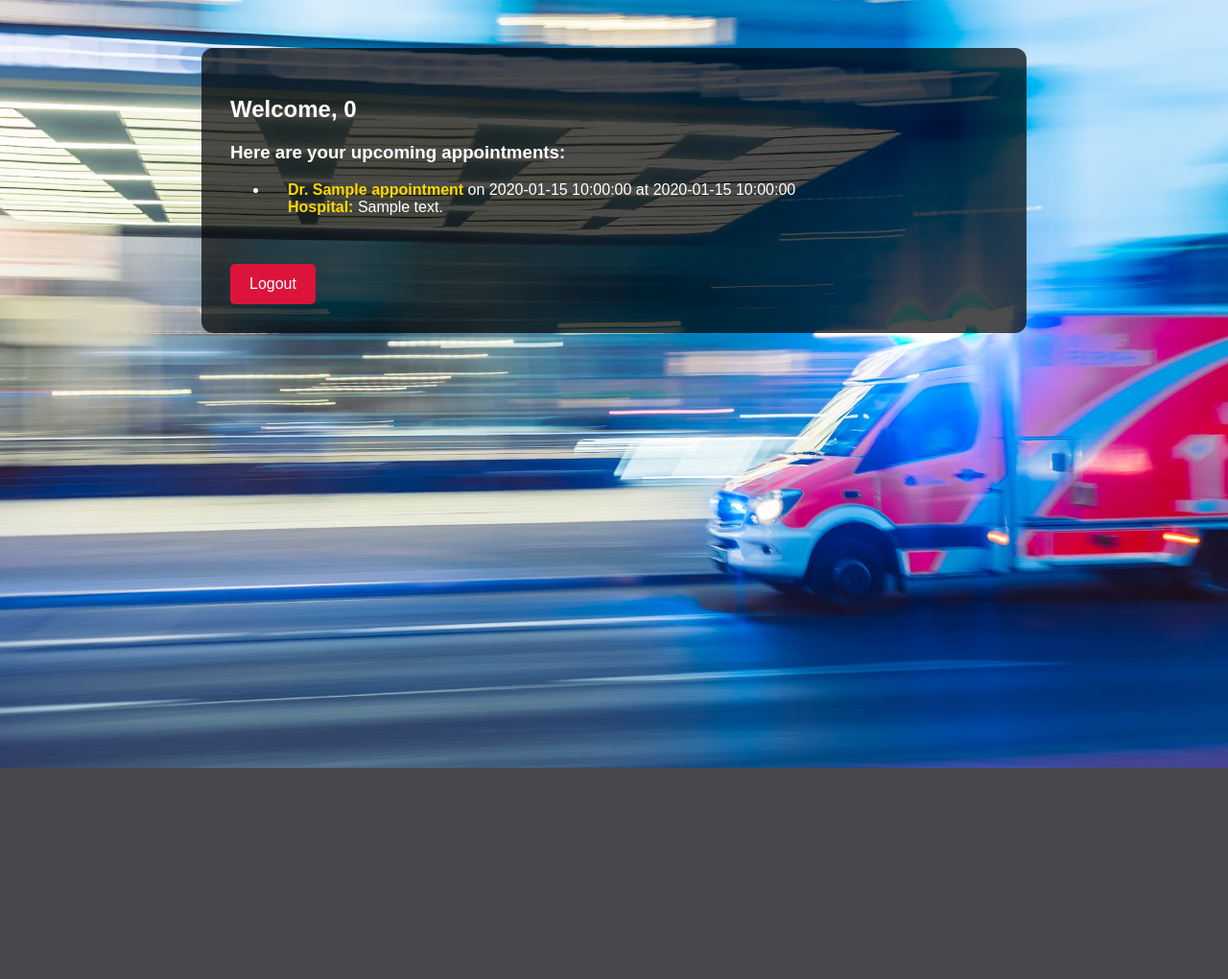
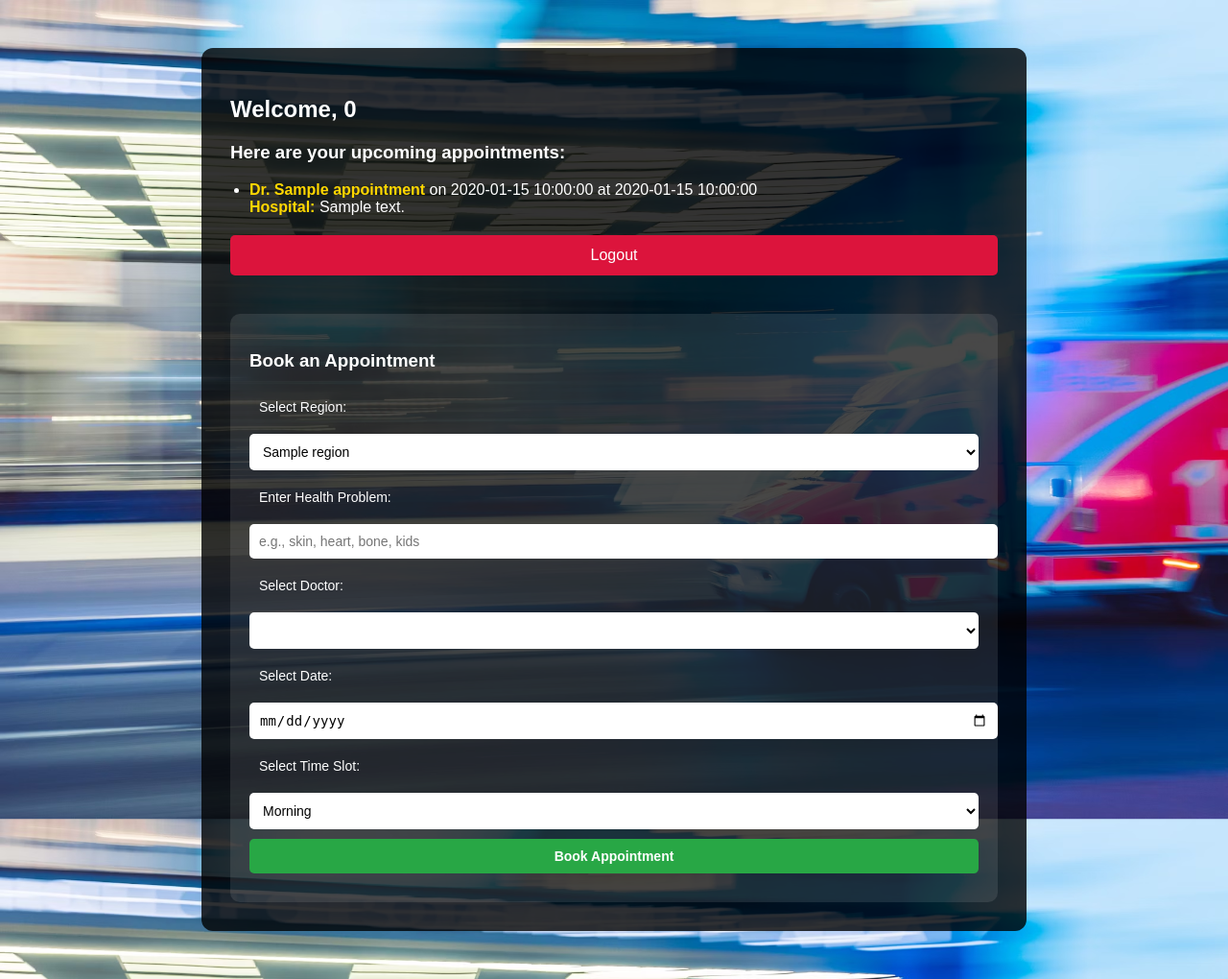
Before and after one commit to Prasad2754/capstone-hospital-app, a Flask app: page /dashboard in a window 1280 px wide. Shown: the whole page at 96% size. Before the commit the page ends 800 px from the top, so only its background shows below. Run offline with Flask 3, Linux system fonts and the light colour scheme; the visitor is signed in with stand-in values (Sample User, id 1); a database or web service that is not in the repository returns one stand-in record (values such as "Sample title"); data that the repository does not hold is empty; some libraries are stand-ins or nearby versions.

Commit message:
Restored appointment booking form on dashboard

```diff
--- a/templates/dashboard.html
+++ b/templates/dashboard.html
@@ -13,7 +13,7 @@
         }
 
         .dashboard {
-            background-color: rgba(0, 0, 0, 0.7); /* semi-transparent */
+            background-color: rgba(0, 0, 0, 0.8);
             margin: 50px auto;
             padding: 30px;
             border-radius: 12px;
@@ -21,13 +21,17 @@
             max-width: 800px;
         }
 
-        h2 {
+        h2, h3 {
             color: #ffffff;
+        }
+
+        ul {
+            list-style: disc;
+            padding-left: 20px;
         }
 
         .appointment {
             margin-bottom: 20px;
-            padding-left: 20px;
         }
 
         strong {
@@ -41,19 +45,50 @@
             padding: 12px 20px;
             font-size: 16px;
             border-radius: 5px;
-            margin-top: 30px;
+            margin-bottom: 30px;
             cursor: pointer;
         }
 
         .logout-btn:hover {
             background: #b30000;
         }
+
+        .form-section {
+            margin-top: 40px;
+            background-color: rgba(255, 255, 255, 0.1);
+            padding: 20px;
+            border-radius: 10px;
+        }
+
+        label, select, input, button {
+            display: block;
+            width: 100%;
+            margin: 10px 0;
+            padding: 10px;
+            font-size: 14px;
+            border-radius: 5px;
+            border: none;
+        }
+
+        select, input {
+            background: #fff;
+            color: #000;
+        }
+
+        button.book {
+            background-color: #28a745;
+            color: white;
+            font-weight: bold;
+        }
+
+        button.book:hover {
+            background-color: #218838;
+        }
     </style>
 </head>
 <body>
     <div class="dashboard">
         <h2>Welcome, {{ patient_name }}</h2>
-
         <h3>Here are your upcoming appointments:</h3>
         <ul>
             {% for appt in appointments %}
@@ -67,6 +102,80 @@
         <form action="/logout">
             <button type="submit" class="logout-btn">Logout</button>
         </form>
+
+        <div class="form-section">
+            <h3>Book an Appointment</h3>
+            <label for="region">Select Region:</label>
+            <select id="region">
+                {% for region in regions %}
+                    <option value="{{ region }}">{{ region }}</option>
+                {% endfor %}
+            </select>
+
+            <label for="problem">Enter Health Problem:</label>
+            <input type="text" id="problem" placeholder="e.g., skin, heart, bone, kids" />
+
+            <label for="doctor">Select Doctor:</label>
+            <select id="doctor"></select>
+
+            <label for="date">Select Date:</label>
+            <input type="date" id="date" />
+
+            <label for="slot">Select Time Slot:</label>
+            <select id="slot">
+                <option value="Morning">Morning</option>
+                <option value="Afternoon">Afternoon</option>
+                <option value="Evening">Evening</option>
+            </select>
+
+            <button class="book" onclick="bookAppointment()">Book Appointment</button>
+        </div>
     </div>
+
+    <script>
+        async function fetchDoctors() {
+            const region = document.getElementById("region").value;
+            const problem = document.getElementById("problem").value;
+
+            const res = await fetch("/get_doctors", {
+                method: "POST",
+                headers: { "Content-Type": "application/json" },
+                body: JSON.stringify({ region, problem })
+            });
+
+            const doctors = await res.json();
+            const docSelect = document.getElementById("doctor");
+            docSelect.innerHTML = "";
+
+            doctors.forEach(doc => {
+                const option = document.createElement("option");
+                option.value = doc.id;
+                option.innerText = doc.name;
+                docSelect.appendChild(option);
+            });
+        }
+
+        document.getElementById("region").addEventListener("change", fetchDoctors);
+        document.getElementById("problem").addEventListener("input", fetchDoctors);
+
+        async function bookAppointment() {
+            const doctor_id = document.getElementById("doctor").value;
+            const time_slot = document.getElementById("slot").value;
+            const date = document.getElementById("date").value;
+            const patient_name = "{{ patient_name }}";
+
+            const res = await fetch("/book_appointment", {
+                method: "POST",
+                headers: { "Content-Type": "application/json" },
+                body: JSON.stringify({ doctor_id, time_slot, date, patient_name })
+            });
+
+            const result = await res.json();
+            alert(result.message || result.error);
+            if (res.ok) {
+                location.reload();
+            }
+        }
+    </script>
 </body>
 </html>
```
